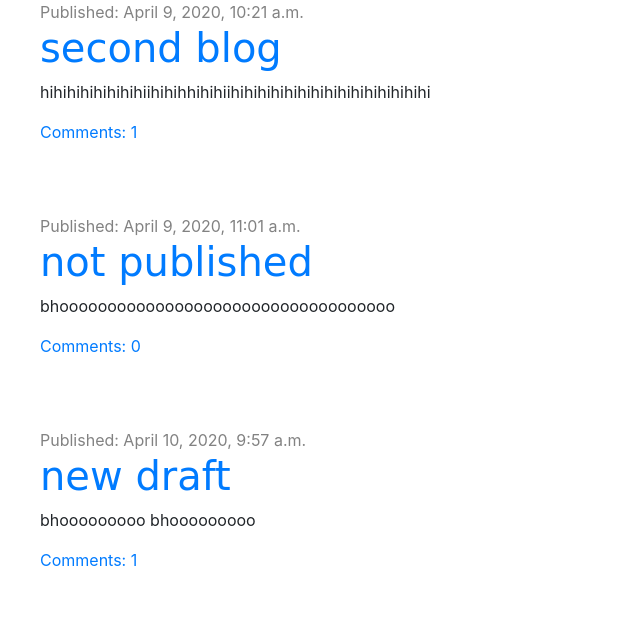
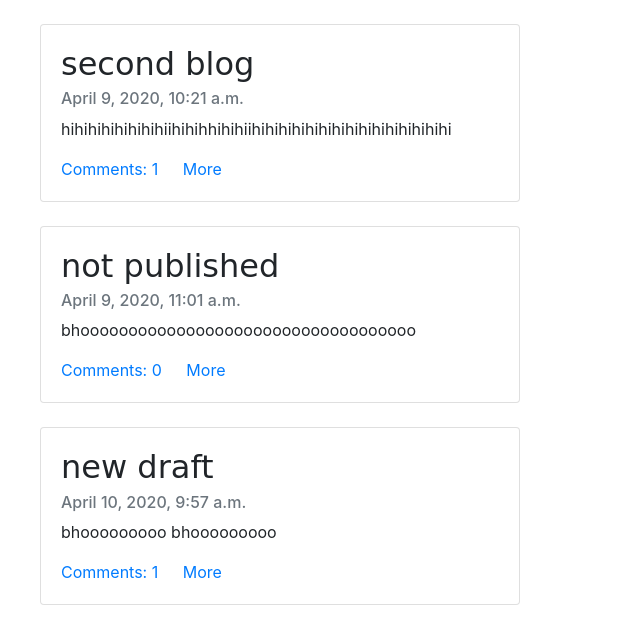
Before and after one commit to Srikant9217/my-first-blog, a Django app: template blog/templates/blog/post_list.html in a window 1280 px wide. Shown: the part 56-700 px from the top of the page, without its empty margins (0-640 px from the left). Run offline with Django 3.2, Linux system fonts and the light colour scheme; the template is opened without the code that fills it: values that come from a table or form of the project are taken from there, others are empty; data comes from the database, SQL or seed files in the repository; parts of the project's set-up code (start-up, migrations or seed data) failed here and were passed over; some libraries are stand-ins or nearby versions.

Commit message:
added card

```diff
--- a/blog/templates/blog/post_list.html
+++ b/blog/templates/blog/post_list.html
@@ -2,13 +2,16 @@
 
 {% block content %}
 {% for post in posts %}
-<div class="post">
-    <div class="date">
-        Published: {{ post.published_date }}
+<br>
+<div class="card" style="width: 30rem;">
+    <div class="card-body">
+        <h2 class="card-title">{{ post.title }}</h2>
+        <h6 class="card-subtitle mb-2 text-muted">{{ post.published_date }}</h6>
+        <p class="card-text">{{ post.text|linebreaksbr }}</p>
+        <a href="{% url 'post_detail' pk=post.pk %}" class="card-link">Comments: {{ post.comments.count }}</a>
+        <a href="{% url 'post_detail' pk=post.pk %}" class="card-link">More</a>
     </div>
-    <h1><a href="{% url 'post_detail' pk=post.pk %}">{{ post.title }}</a></h1>
-    <p>{{ post.text|linebreaksbr }}</p>
-    <a href="{% url 'post_detail' pk=post.pk %}">Comments: {{ post.comments.count }}</a>
 </div>
+
 {% endfor %}
 {% endblock %}̥
```
